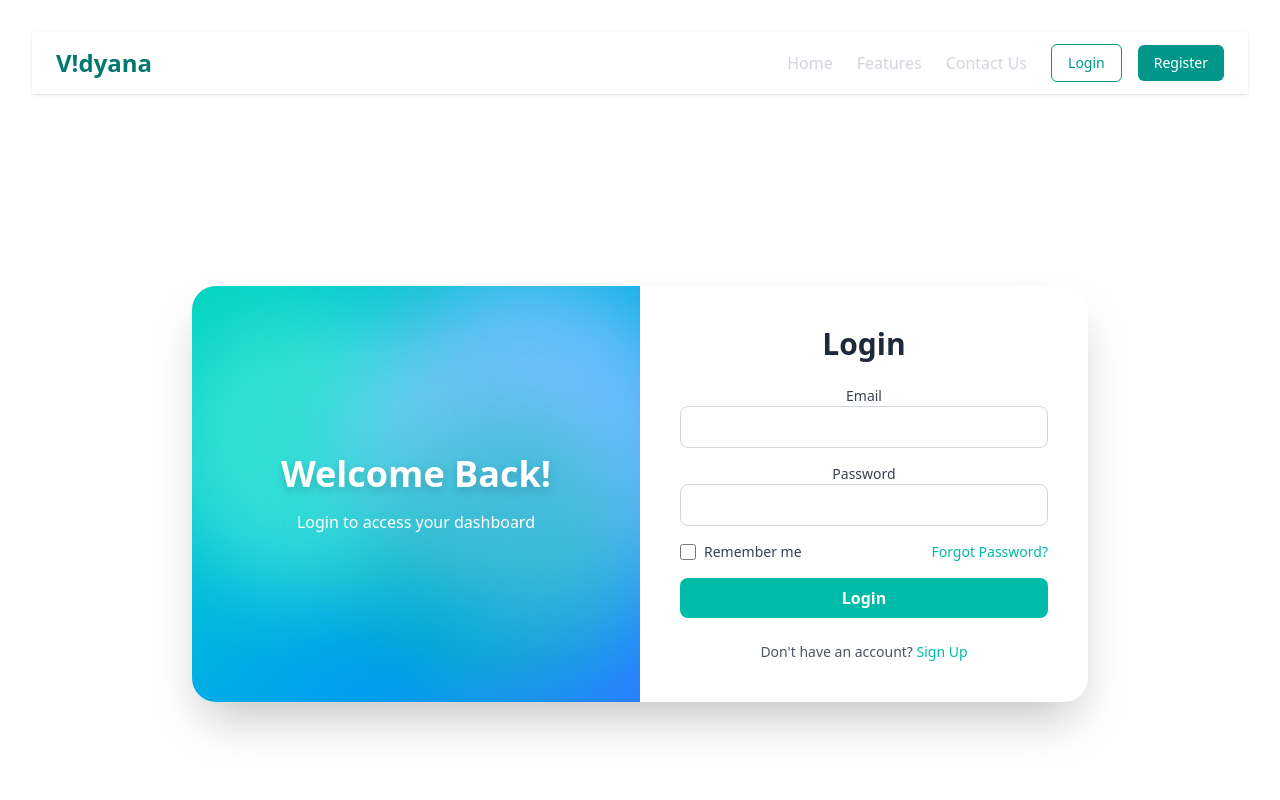
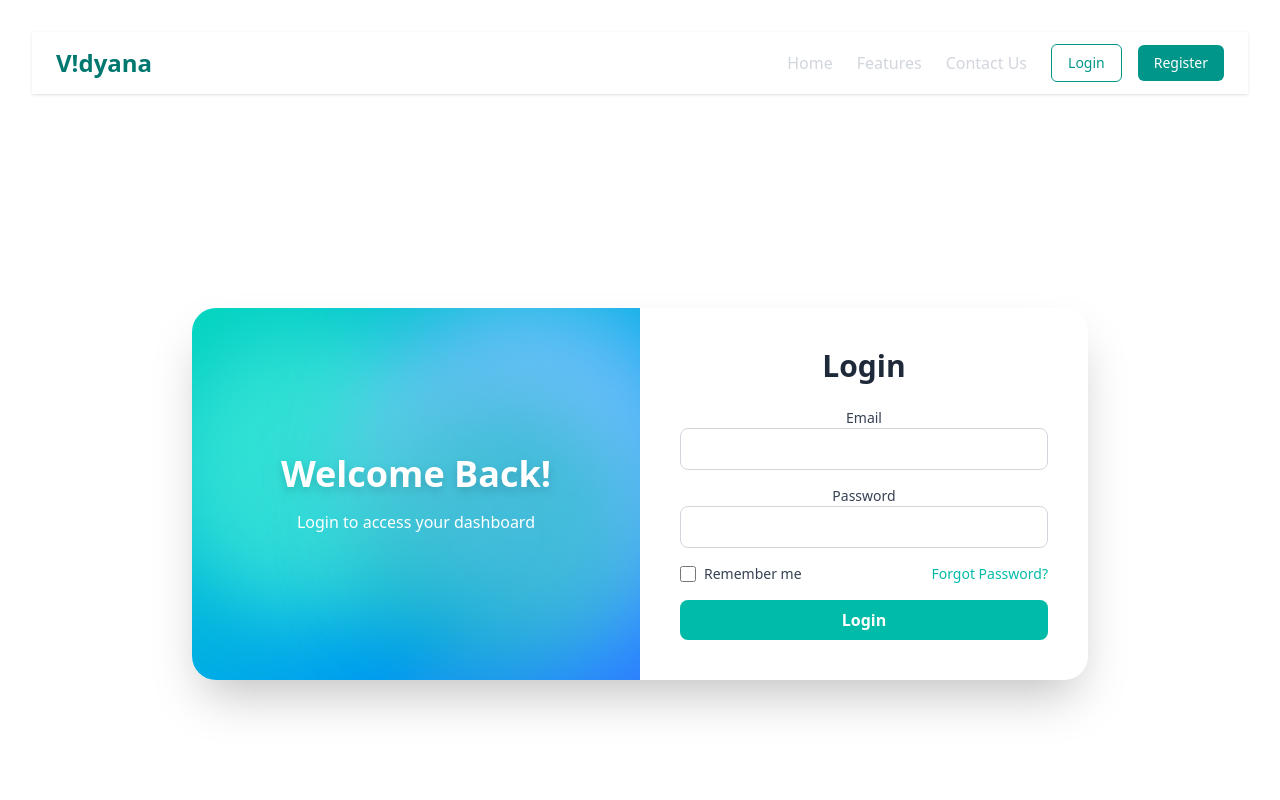
Before and after one commit to jojocoder28/AI-powered-Classroom, a React (Vite) app in the folder Frontend/: page /login in a window 1280 px wide. Shown: the top 800 px of the page. Built offline with nearby package versions, Linux system fonts and the light colour scheme; no server answers.

Commit message:
upate register

```diff
--- a/Frontend/src/pages/Login.jsx
+++ b/Frontend/src/pages/Login.jsx
@@ -127,10 +127,7 @@ function Login() {
             </button>
           </form>
 
-          <p className="text-center text-sm text-gray-600 dark:text-gray-400">
-            Don't have an account?{' '}
-            <Link to="/register" className="text-teal-500 hover:underline dark:text-teal-300">Sign Up</Link>
-          </p>
+
         </div>
       </div>
     </div>
```
